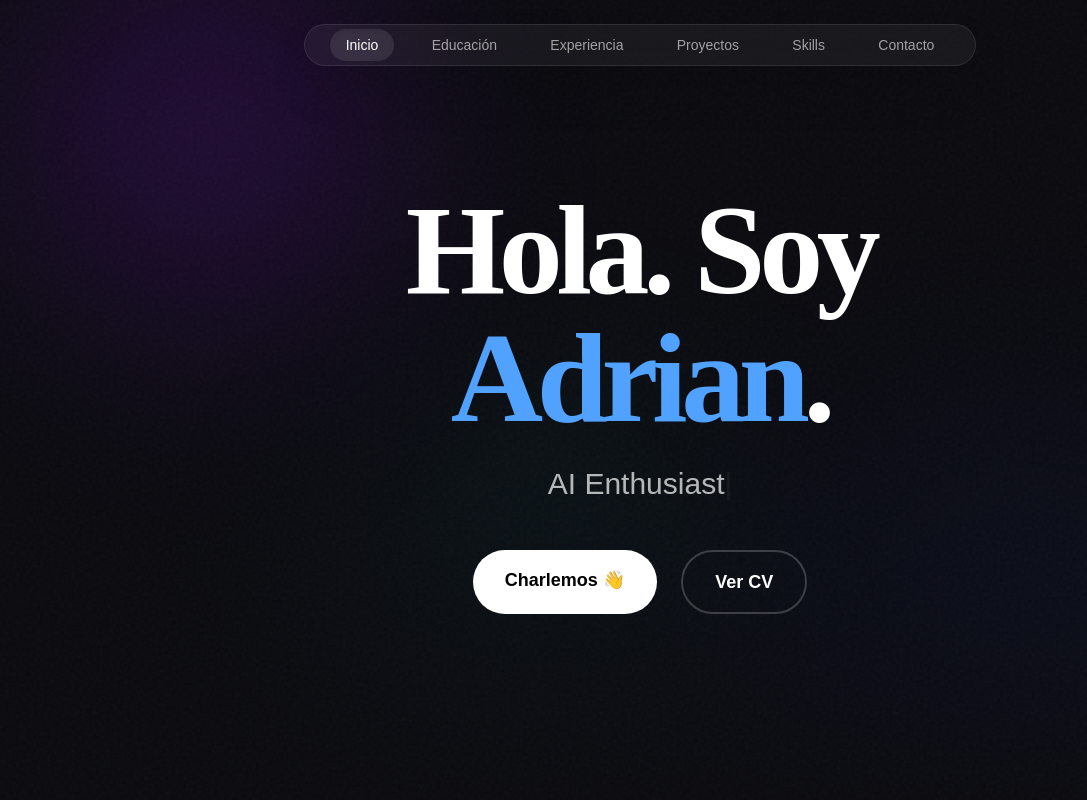
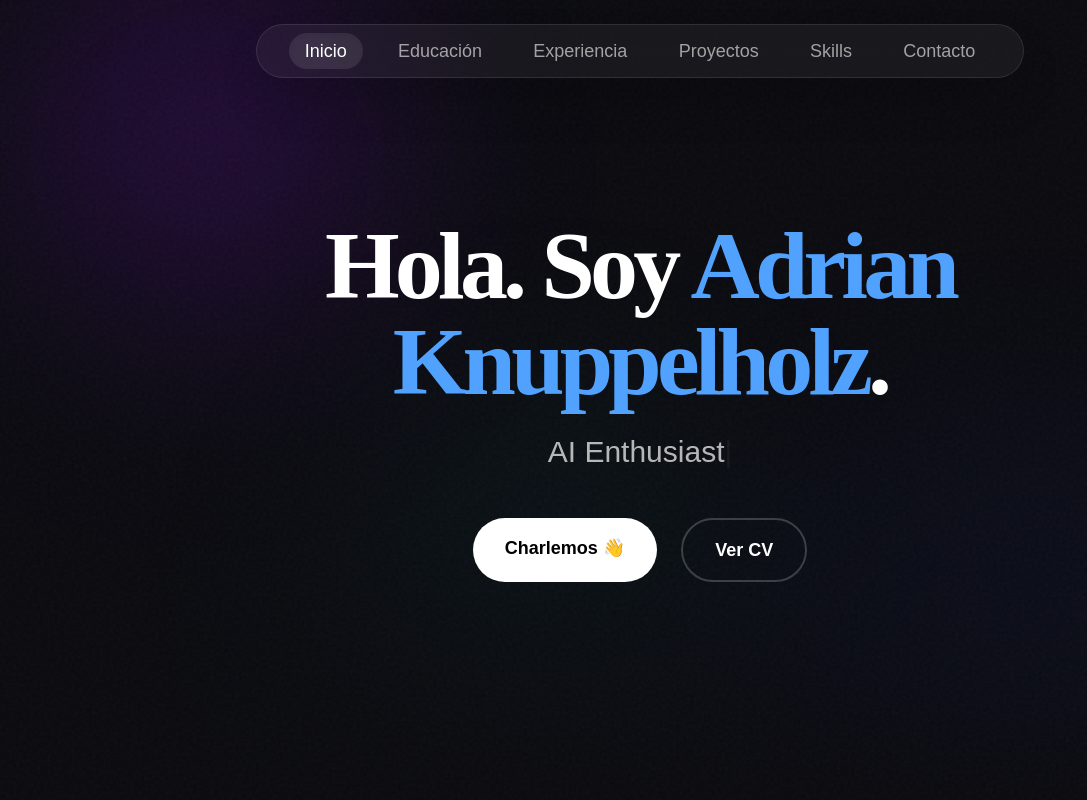
Before and after one commit to AdrianKnu/portfolio-adrian, a React (Vite) app: page / in a window 1280 px wide. Shown: the top 800 px of the page, without its empty margins (0-1087 px from the left). Built offline with nearby package versions, Linux system fonts and the light colour scheme.

Commit message:
Refine Navbar and Hero typography: increased size, better legibility and single-line layout fix

```diff
--- a/src/App.jsx
+++ b/src/App.jsx
@@ -48,14 +48,14 @@ export default function App() {
         id="inicio"
         className="relative h-screen flex items-center justify-center text-center text-white overflow-hidden"
       >
-        <div className="relative z-10 px-6 max-w-4xl">
+        <div className="relative z-10 px-6 max-w-6xl">
           <motion.div
             initial={{ opacity: 0, scale: 0.9 }}
             animate={{ opacity: 1, scale: 1 }}
             transition={{ duration: 0.8 }}
           >
-            <h1 className="text-7xl md:text-9xl font-display font-bold tracking-tighter leading-none mb-6">
-              Hola. Soy <span className="text-blue-400">Adrian</span>.
+            <h1 className="text-3xl sm:text-5xl md:text-8xl font-display font-bold tracking-tighter leading-none mb-6">
+              Hola. Soy <span className="text-blue-400">Adrian Knuppelholz</span>.
             </h1>
 
             <p className="text-xl md:text-3xl font-light opacity-70 mb-12">
--- a/src/Navbar.jsx
+++ b/src/Navbar.jsx
@@ -38,8 +38,8 @@ export default function Navbar() {
   }, []);
 
   return (
-    <nav className="fixed top-6 left-1/2 -translate-x-1/2 z-50 w-[90%] max-w-2xl">
-      <div className="bg-white/5 backdrop-blur-xl border border-white/10 rounded-full px-4 py-2 flex justify-between items-center shadow-2xl">
+    <nav className="fixed top-6 left-1/2 -translate-x-1/2 z-50 w-[90%] max-w-3xl">
+      <div className="bg-white/5 backdrop-blur-xl border border-white/10 rounded-full px-6 py-3 flex justify-between items-center shadow-2xl overflow-hidden">
         {/* Desktop Nav */}
         <ul className="hidden md:flex items-center w-full justify-around space-x-1">
           {sections.map((s) => (
@@ -47,9 +47,9 @@ export default function Navbar() {
               <a
                 href={`#${s.id}`}
                 onClick={() => setActive(s.id)}
-                className={`px-4 py-2 rounded-full transition-all duration-300 text-sm font-medium ${active === s.id
-                    ? "bg-white/10 text-white shadow-inner"
-                    : "text-white/60 hover:text-white"
+                className={`px-4 py-2 rounded-full transition-all duration-300 text-lg font-medium ${active === s.id
+                  ? "bg-white/10 text-white shadow-inner"
+                  : "text-white/60 hover:text-white"
                   }`}
               >
                 {s.label}
@@ -83,8 +83,8 @@ export default function Navbar() {
                     setMenuOpen(false);
                   }}
                   className={`block px-6 py-4 rounded-2xl transition-all duration-300 text-base font-medium ${active === s.id
-                      ? "bg-white/20 text-white"
-                      : "text-white/70 hover:bg-white/5"
+                    ? "bg-white/20 text-white"
+                    : "text-white/70 hover:bg-white/5"
                     }`}
                 >
                   {s.label}
```
Also changed, not shown: 1 other file (tests, documents, lock files or other folders).
